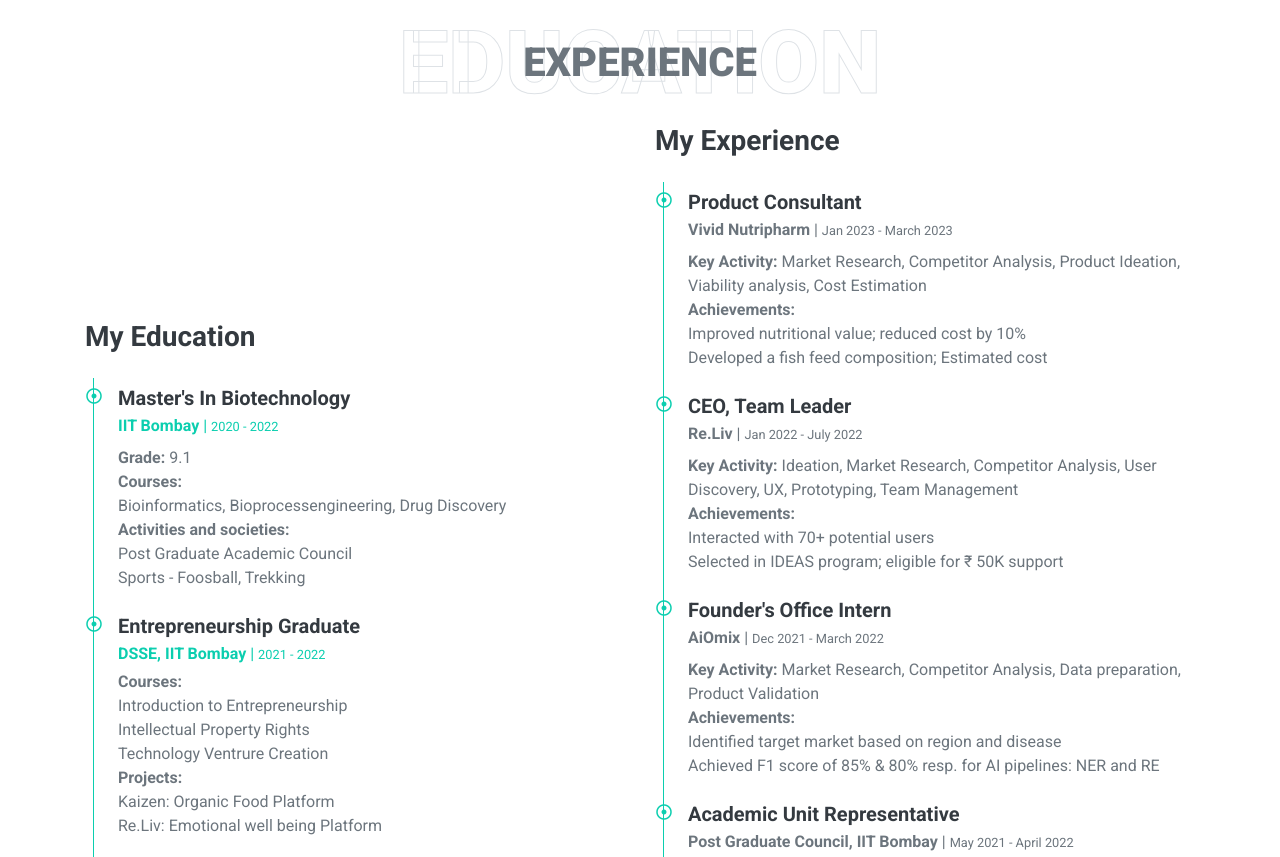
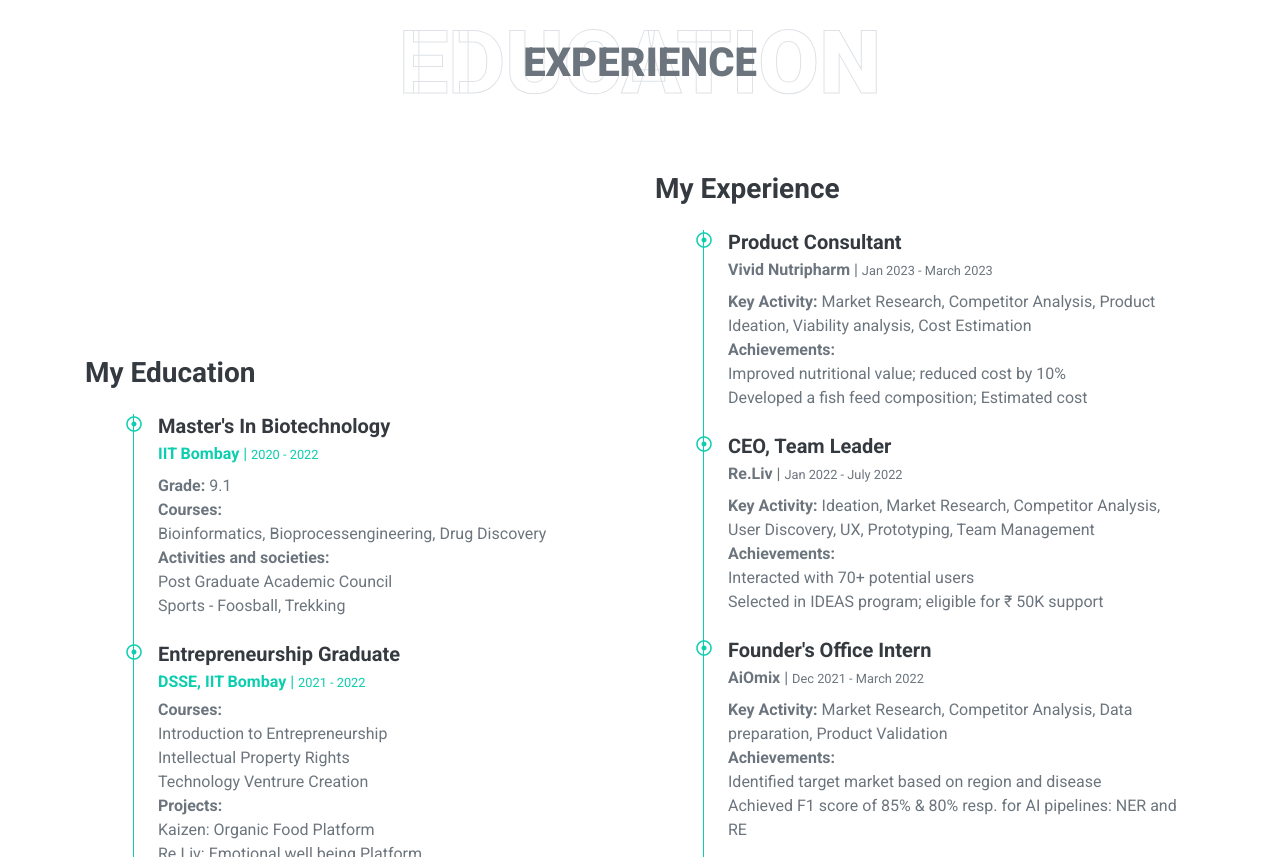
Before and after one commit to sanjeetarya/sanjeet-arya.github.io, a plain HTML site: page index.html in a window 1280 px wide. Shown: the part 1700-2557 px from the top of the page. Drawn offline with nearby package versions, Linux system fonts and the light colour scheme.

Commit message:
Update index.html

```diff
--- a/index.html
+++ b/index.html
@@ -239,7 +239,7 @@
             <div class="row align-items-center">
                 <div class="col-lg-6">
                     <h3 class="mb-4 pt-5">My Education</h3>
-                    <div class="border-left border-primary pt-2 pl-4 ml-2">
+                    <div class="border-left border-primary pl-4 ml-5">
                         <div class="position-relative mb-4">
                             <i class="far fa-dot-circle text-primary position-absolute" style="top: 2px; left: -32px;"></i>
                             <h5 class="font-weight-bold mb-1">Master's In Biotechnology</h5>
@@ -276,9 +276,9 @@
                         </div>
                     </div>
                 </div>
-                <div class="col-lg-6">
+                <div class="col-lg-6 pt-5">
                     <h3 class="mb-4">My Experience</h3>
-                    <div class="border-left border-primary pt-2 pl-4 ml-2">
+                    <div class="border-left border-primary pl-4 ml-5">
                         <div class="position-relative mb-4">
                             <i class="far fa-dot-circle text-primary position-absolute" style="top: 2px; left: -32px;"></i>
                             <h5 class="font-weight-bold mb-1">Product Consultant</h5>
```
